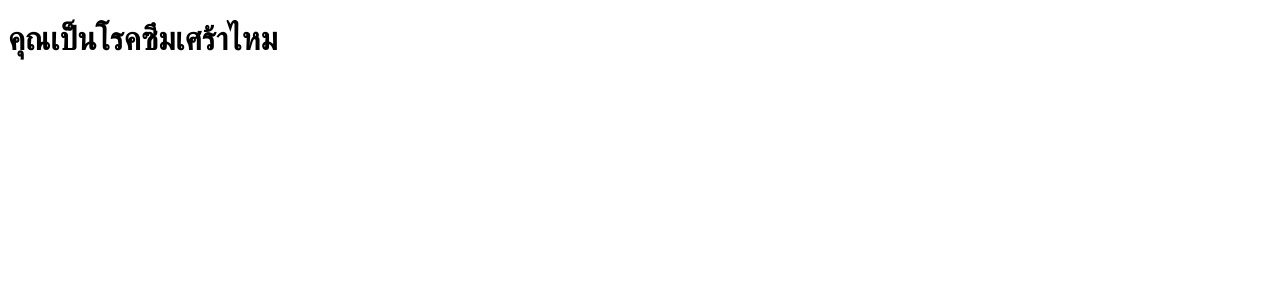
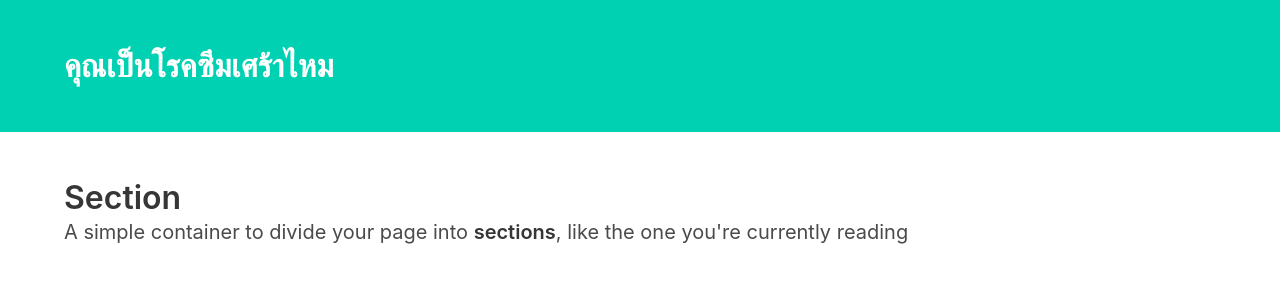
Before and after one commit to MaiMee1/exceed-group-3, a plain HTML site: page questionnaire/1.html in a window 1280 px wide. Drawn offline with nearby package versions, Linux system fonts and the light colour scheme.

Commit message:
Update 1.html

```diff
--- a/questionnaire/1.html
+++ b/questionnaire/1.html
@@ -5,10 +5,29 @@
     <meta charset="utf-8">
     <meta name="viewport" content="width=device-width, initial-scale=1, shrink-to-fit=no">
     <title>Help mind health - questionnaire</title>
+
+    <link rel="stylesheet" href="https://cdnjs.cloudflare.com/ajax/libs/bulma/0.7.5/css/bulma.min.css">
 </head>
 
 <body>
-    <h1>คุณเป็นโรคซึมเศร้าไหม</h1>
+    <section class="hero is-primary">
+        <div class="hero-body">
+            <div class="container">
+                <h1 class="title">
+                    คุณเป็นโรคซึมเศร้าไหม
+                </h1>
+            </div>
+        </div>
+    </section>
+    <section class="section">
+        <div class="container">
+            <h1 class="title">Section</h1>
+            <h2 class="subtitle">
+                A simple container to divide your page into <strong>sections</strong>, like the one you're currently
+                reading
+            </h2>
+        </div>
+    </section>
 </body>
 
 </html>
```
